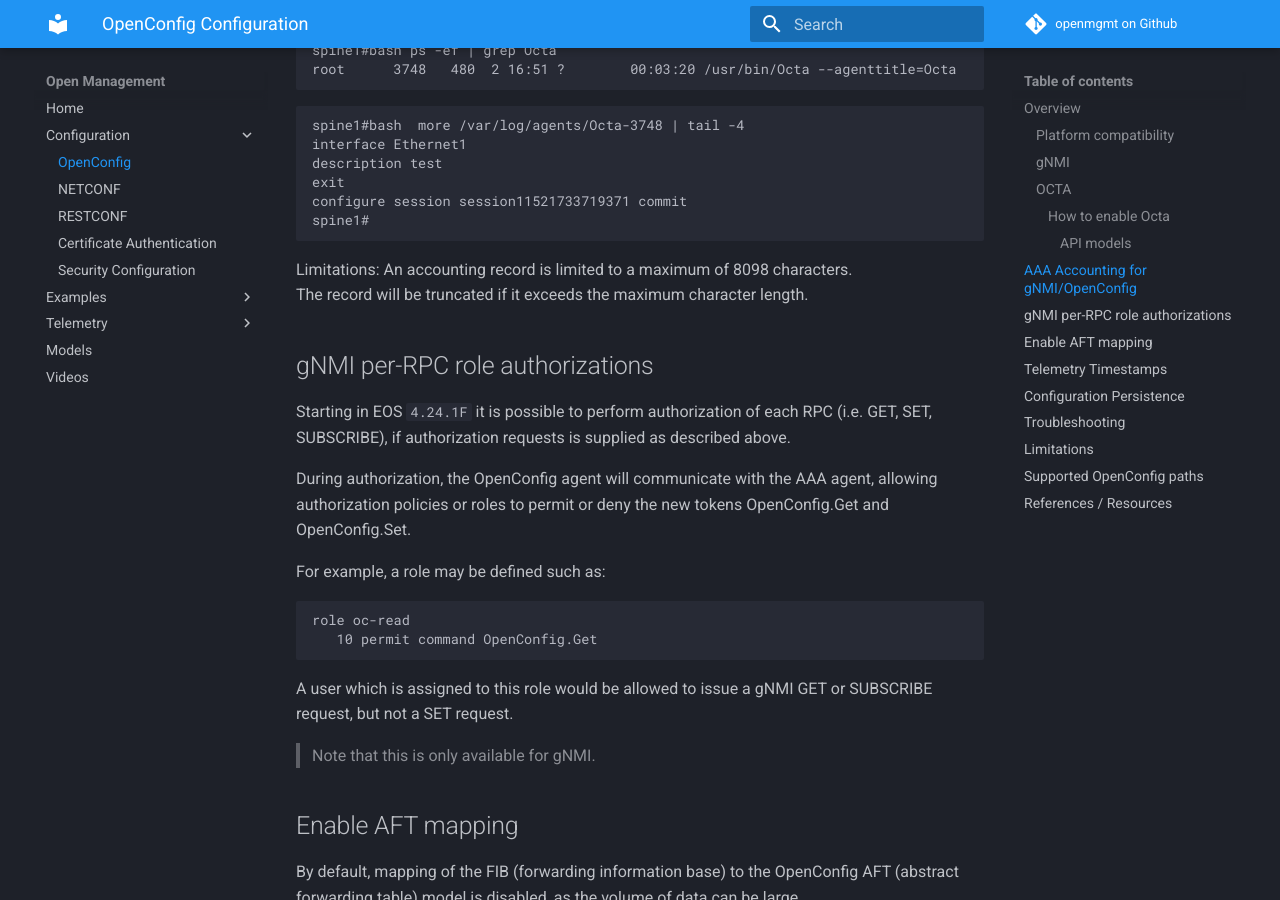
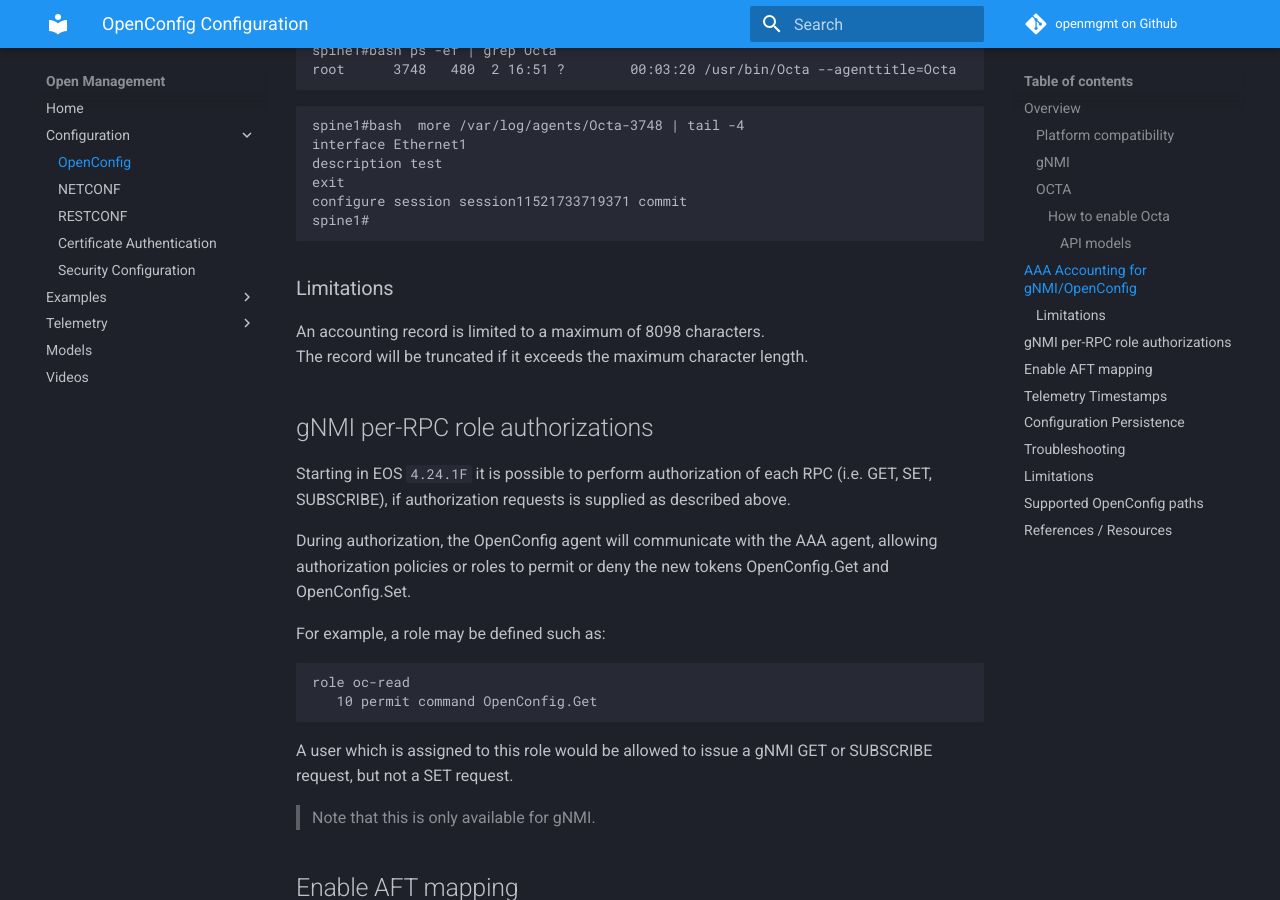
Before and after one commit to aristanetworks/openmgmt, an MkDocs documentation site: the page built from docs/configuration/openconfig.md, in a window 1280 px wide and 900 px high, scrolled down 4858 px. Built offline with MkDocs 1.6.1 and Material for MkDocs 9.7.7, drawn with Linux system fonts in a browser that asks for light colours; comment, search, counter and statistics services are not loaded.

Commit message:
Update openconfig.md
moving limitations to a subheading

````diff
--- a/docs/configuration/openconfig.md
+++ b/docs/configuration/openconfig.md
@@ -267,7 +267,9 @@
 spine1#
 ```
 
-Limitations: An accounting record is limited to a maximum of 8098 characters.
+### Limitations
+
+An accounting record is limited to a maximum of 8098 characters.
 The record will be truncated if it exceeds the maximum character length.
 
 ## gNMI per-RPC role authorizations
````
